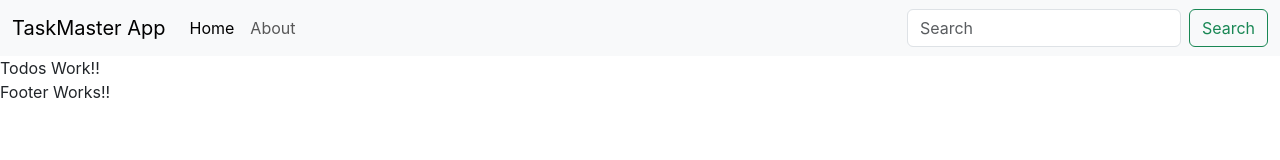
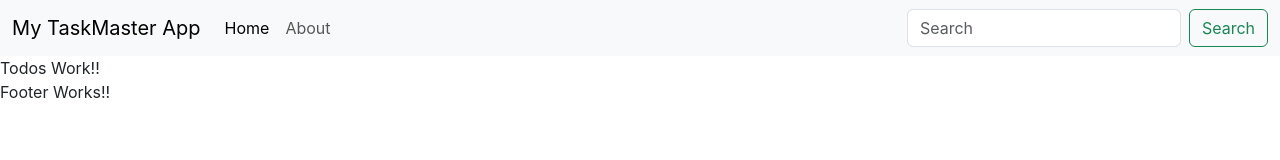
Before and after one commit to ArshSSandhu/react-taskmaster-app, a React (Create React App) app: page / in a window 1280 px wide. Shown: the top 160 px of the page. Built offline with nearby package versions, Linux system fonts and the light colour scheme.

Commit message:
used props

```diff
--- a/src/App.js
+++ b/src/App.js
@@ -8,7 +8,7 @@
 function App() {
   return (
     <>
-    <Header/>
+    <Header title="My TaskMaster App" />
     <Todos/>
     <TodoItem/>
     <Footer/>
--- a/src/MyComponents/Header.js
+++ b/src/MyComponents/Header.js
@@ -1,10 +1,10 @@
 import React from 'react'
 
-export default function Header() {
+export default function Header(props) {
   return (
     <nav className="navbar navbar-expand-lg bg-body-tertiary">
   <div className="container-fluid">
-    <a className="navbar-brand" href="#">TaskMaster App</a>
+    <a className="navbar-brand" href="#">{props.title}</a>
     <button className="navbar-toggler" type="button" data-bs-toggle="collapse" data-bs-target="#navbarSupportedContent" aria-controls="navbarSupportedContent" aria-expanded="false" aria-label="Toggle navigation">
       <span className="navbar-toggler-icon"></span>
     </button>
```
